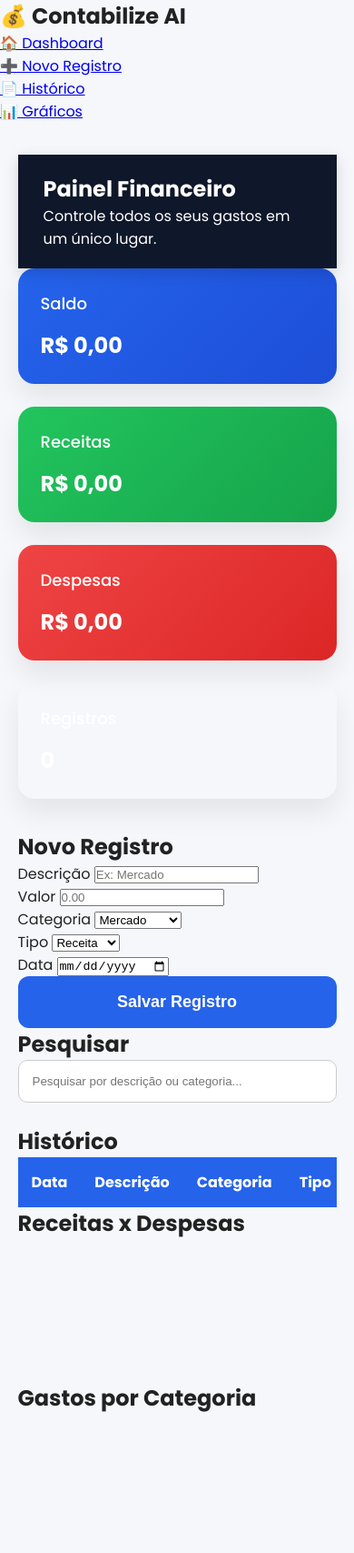
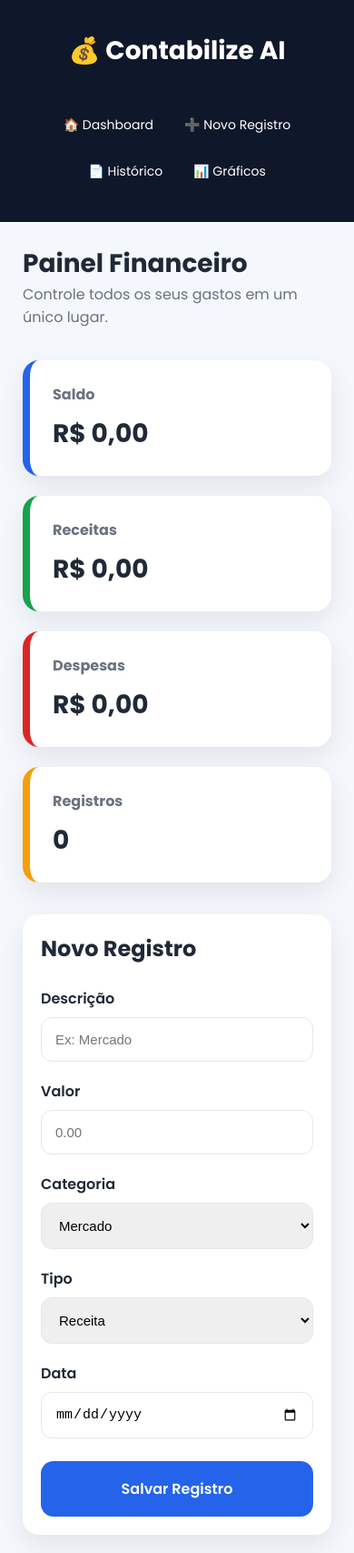
Before and after one commit to claytondferreira-png/Registro-Despesas, a plain HTML site: page index.html in a window 390 px wide. Shown: the top 1707 px of the page at 91% size. Drawn offline with nearby package versions, Linux system fonts and the light colour scheme; a script that the page names is missing.

Commit message:
Update style.css

```diff
--- a/style.css
+++ b/style.css
@@ -1,7 +1,7 @@
-/* ===========================
+/* ============================
    CONTABILIZE AI
-   style.css
-=========================== */
+   PARTE 1
+============================ */
 
 *{
     margin:0;
@@ -9,221 +9,218 @@
     box-sizing:border-box;
 }
 
-body{
-    font-family:'Poppins',sans-serif;
-    background:#f5f7fb;
-    color:#222;
+:root{
+    --bg:#f4f7fb;
+    --card:#ffffff;
+    --primary:#2563eb;
+    --secondary:#1d4ed8;
+    --success:#16a34a;
+    --danger:#dc2626;
+    --warning:#f59e0b;
+    --text:#1f2937;
+    --text-light:#6b7280;
+    --border:#e5e7eb;
+    --shadow:0 12px 30px rgba(0,0,0,.08);
+    --radius:18px;
 }
 
-/* HEADER */
+html{
+    scroll-behavior:smooth;
+}
 
-header{
+body{
+    background:var(--bg);
+    color:var(--text);
+    font-family:"Poppins",sans-serif;
+}
+
+.container{
+    display:flex;
+    min-height:100vh;
+}
+
+/* SIDEBAR */
+
+.sidebar{
+    width:260px;
     background:#0f172a;
     color:#fff;
-    display:flex;
-    justify-content:space-between;
-    align-items:center;
-    padding:20px 8%;
-    position:sticky;
+    position:fixed;
+    left:0;
     top:0;
-    z-index:999;
-    box-shadow:0 5px 15px rgba(0,0,0,.15);
+    bottom:0;
+    padding:35px 25px;
 }
 
-.logo{
-    font-size:26px;
-    font-weight:700;
+.sidebar h1{
+    font-size:28px;
+    margin-bottom:40px;
 }
 
-nav{
-    display:flex;
-    gap:25px;
+.sidebar ul{
+    list-style:none;
 }
 
-nav a{
-    color:white;
-    text-decoration:none;
-    transition:.3s;
-    font-weight:500;
+.sidebar li{
+    margin-bottom:15px;
 }
 
-nav a:hover{
-    color:#38bdf8;
+.sidebar a{
+    display:block;
+    color:#fff;
+    text-decoration:none;
+    padding:14px 18px;
+    border-radius:12px;
+    transition:.25s;
+}
+
+.sidebar a:hover{
+    background:rgba(255,255,255,.08);
 }
 
 /* MAIN */
 
 main{
-    width:90%;
-    max-width:1300px;
-    margin:auto;
-    padding:35px 0;
+    flex:1;
+    margin-left:260px;
+    padding:40px;
 }
 
-/* CARDS */
+header{
+    display:flex;
+    justify-content:space-between;
+    align-items:center;
+    margin-bottom:35px;
+}
+
+header h2{
+    font-size:34px;
+}
+
+header p{
+    color:var(--text-light);
+}
+
+/* DASHBOARD */
 
 .cards{
     display:grid;
-    grid-template-columns:repeat(auto-fit,minmax(250px,1fr));
-    gap:25px;
+    grid-template-columns:repeat(auto-fit,minmax(240px,1fr));
+    gap:22px;
     margin-bottom:35px;
 }
 
 .card{
-    border-radius:18px;
+    background:var(--card);
+    border-radius:var(--radius);
     padding:25px;
-    color:white;
-    box-shadow:0 15px 30px rgba(0,0,0,.08);
-    transition:.3s;
+    box-shadow:var(--shadow);
+    transition:.25s;
 }
 
 .card:hover{
-    transform:translateY(-5px);
+    transform:translateY(-6px);
 }
 
 .card h3{
-    margin-bottom:15px;
-    font-size:18px;
-    font-weight:500;
+    margin-bottom:10px;
+    color:var(--text-light);
+    font-size:16px;
 }
 
-.card h2{
+.card h1{
     font-size:34px;
 }
 
 .saldo{
-    background:linear-gradient(135deg,#2563eb,#1d4ed8);
+    border-left:8px solid var(--primary);
 }
 
 .receita{
-    background:linear-gradient(135deg,#22c55e,#16a34a);
+    border-left:8px solid var(--success);
 }
 
 .despesa{
-    background:linear-gradient(135deg,#ef4444,#dc2626);
+    border-left:8px solid var(--danger);
 }
 
-/* BOTÕES */
-
-.acoes{
-    display:flex;
-    gap:20px;
-    flex-wrap:wrap;
-    margin-bottom:40px;
+.total{
+    border-left:8px solid var(--warning);
 }
 
-.acoes button{
-    flex:1;
-    min-width:220px;
-    border:none;
-    border-radius:12px;
-    padding:18px;
-    cursor:pointer;
-    font-size:17px;
-    font-weight:600;
-    transition:.3s;
+/* BOX */
+
+.box{
+    background:#fff;
+    border-radius:var(--radius);
+    padding:30px;
+    box-shadow:var(--shadow);
+    margin-bottom:30px;
 }
 
-#vozBtn{
-    background:#2563eb;
-    color:white;
-}
-
-#textoBtn{
-    background:#10b981;
-    color:white;
-}
-
-.acoes button:hover{
-    transform:scale(1.04);
+.box h2{
+    margin-bottom:25px;
 }
 
 /* FORM */
 
-.formulario{
-    background:white;
-    padding:30px;
-    border-radius:18px;
-    box-shadow:0 10px 25px rgba(0,0,0,.08);
-    margin-bottom:40px;
+.grid{
+    display:grid;
+    grid-template-columns:repeat(auto-fit,minmax(250px,1fr));
+    gap:20px;
 }
 
-.formulario h2{
-    margin-bottom:20px;
+label{
+    display:block;
+    margin-bottom:8px;
+    font-weight:600;
 }
 
-.formulario input,
-.formulario select{
+input,
+select{
     width:100%;
     padding:15px;
-    margin-bottom:18px;
-    border:1px solid #d1d5db;
-    border-radius:10px;
+    border:1px solid var(--border);
+    border-radius:12px;
     outline:none;
     font-size:15px;
+    transition:.25s;
 }
 
-.formulario input:focus,
-.formulario select:focus{
-    border-color:#2563eb;
+input:focus,
+select:focus{
+    border-color:var(--primary);
+    box-shadow:0 0 0 4px rgba(37,99,235,.15);
 }
 
 #salvar{
+    margin-top:25px;
     width:100%;
     padding:18px;
-    background:#2563eb;
+    border:none;
+    border-radius:14px;
+    background:var(--primary);
     color:white;
-    border:none;
-    border-radius:12px;
-    cursor:pointer;
     font-size:18px;
     font-weight:600;
-    transition:.3s;
+    cursor:pointer;
+    transition:.25s;
 }
 
 #salvar:hover{
-    background:#1d4ed8;
+    background:var(--secondary);
 }
 
-/* GRÁFICO */
-
-.grafico{
-    background:white;
-    border-radius:18px;
-    padding:30px;
-    margin-bottom:40px;
-    box-shadow:0 10px 25px rgba(0,0,0,.08);
-}
-
-.grafico h2{
-    margin-bottom:20px;
-}
-
-#graficoPizza{
-    max-height:400px;
-}
-
-/* HISTÓRICO */
-
-.historico{
-    background:white;
-    border-radius:18px;
-    padding:30px;
-    box-shadow:0 10px 25px rgba(0,0,0,.08);
-}
-
-.historico h2{
-    margin-bottom:20px;
-}
+/* PESQUISA */
 
 #pesquisa{
     width:100%;
     padding:15px;
-    border-radius:10px;
-    border:1px solid #ccc;
-    margin-bottom:25px;
-    outline:none;
+    border-radius:12px;
+    border:1px solid var(--border);
 }
+
+/* TABELA */
 
 table{
     width:100%;
@@ -231,17 +228,18 @@ table{
 }
 
 thead{
-    background:#2563eb;
+    background:var(--primary);
     color:white;
 }
 
 th{
-    padding:15px;
+    padding:16px;
 }
 
 td{
-    padding:15px;
-    border-bottom:1px solid #eee;
+    padding:16px;
+    border-bottom:1px solid var(--border);
+    text-align:center;
 }
 
 tbody tr{
@@ -252,13 +250,121 @@ tbody tr:hover{
     background:#f8fafc;
 }
 
-/* FOOTER */
+.tipo-receita{
+    color:var(--success);
+    font-weight:600;
+}
+
+.tipo-despesa{
+    color:var(--danger);
+    font-weight:600;
+}
+
+.btn-editar{
+    background:#f59e0b;
+    color:white;
+    border:none;
+    padding:8px 14px;
+    border-radius:8px;
+    cursor:pointer;
+    margin-right:5px;
+}
+
+.btn-excluir{
+    background:#dc2626;
+    color:white;
+    border:none;
+    padding:8px 14px;
+    border-radius:8px;
+    cursor:pointer;
+}
+
+.graficos{
+    display:grid;
+    grid-template-columns:repeat(auto-fit,minmax(350px,1fr));
+    gap:30px;
+    margin-bottom:30px;
+}
+
+.graficos .box{
+    height:100%;
+}
+
+canvas{
+    width:100% !important;
+    max-width:100%;
+    height:350px !important;
+}
+
+/* RODAPÉ */
 
 footer{
-    margin-top:60px;
+    margin-top:40px;
+    padding:25px;
     text-align:center;
-    padding:30px;
-    color:#666;
+    color:var(--text-light);
+}
+
+/* BOTÕES */
+
+button{
+    font-family:"Poppins",sans-serif;
+}
+
+button:hover{
+    opacity:.95;
+}
+
+button:active{
+    transform:scale(.98);
+}
+
+/* BADGES */
+
+.badge{
+    display:inline-block;
+    padding:6px 12px;
+    border-radius:30px;
+    font-size:13px;
+    font-weight:600;
+}
+
+.badge.receita{
+    background:#dcfce7;
+    color:#15803d;
+}
+
+.badge.despesa{
+    background:#fee2e2;
+    color:#b91c1c;
+}
+
+/* ANIMAÇÕES */
+
+@keyframes fadeUp{
+
+    from{
+        opacity:0;
+        transform:translateY(20px);
+    }
+
+    to{
+        opacity:1;
+        transform:translateY(0);
+    }
+
+}
+
+.card{
+    animation:fadeUp .4s ease;
+}
+
+.box{
+    animation:fadeUp .5s ease;
+}
+
+tbody tr{
+    animation:fadeUp .25s ease;
 }
 
 /* SCROLL */
@@ -267,58 +373,149 @@ footer{
     width:10px;
 }
 
+::-webkit-scrollbar-track{
+    background:#eef2f7;
+}
+
 ::-webkit-scrollbar-thumb{
-    background:#2563eb;
+    background:var(--primary);
     border-radius:20px;
+}
+
+::-webkit-scrollbar-thumb:hover{
+    background:var(--secondary);
 }
 
 /* RESPONSIVO */
 
+@media(max-width:1100px){
+
+main{
+    padding:25px;
+}
+
+}
+
 @media(max-width:900px){
 
-header{
+.container{
     flex-direction:column;
-    gap:15px;
 }
 
-nav{
+.sidebar{
+    position:relative;
+    width:100%;
+    height:auto;
+}
+
+.sidebar h1{
+    text-align:center;
+}
+
+.sidebar ul{
+    display:flex;
     flex-wrap:wrap;
     justify-content:center;
+    gap:10px;
+}
+
+.sidebar li{
+    margin:0;
+}
+
+main{
+    margin-left:0;
 }
 
 .cards{
     grid-template-columns:1fr;
 }
 
-.acoes{
+.grid{
+    grid-template-columns:1fr;
+}
+
+.graficos{
+    grid-template-columns:1fr;
+}
+
+header{
     flex-direction:column;
+    align-items:flex-start;
+    gap:10px;
 }
 
 table{
     display:block;
     overflow-x:auto;
+    white-space:nowrap;
 }
 
 }
 
 @media(max-width:600px){
 
-.logo{
-    font-size:22px;
-}
-
-.card h2{
+header h2{
     font-size:28px;
 }
 
-.formulario,
-.grafico,
-.historico{
+.card h1{
+    font-size:28px;
+}
+
+.box{
     padding:20px;
 }
 
-button{
-    font-size:15px;
+#salvar{
+    font-size:16px;
+}
+
+.sidebar a{
+    font-size:14px;
+    padding:10px 12px;
 }
 
 }
+
+/* UTILITÁRIOS */
+
+.text-center{
+    text-align:center;
+}
+
+.text-right{
+    text-align:right;
+}
+
+.mt-10{
+    margin-top:10px;
+}
+
+.mt-20{
+    margin-top:20px;
+}
+
+.mt-30{
+    margin-top:30px;
+}
+
+.mb-10{
+    margin-bottom:10px;
+}
+
+.mb-20{
+    margin-bottom:20px;
+}
+
+.mb-30{
+    margin-bottom:30px;
+}
+
+.hidden{
+    display:none;
+}
+
+.fade{
+    transition:.3s;
+}
```
